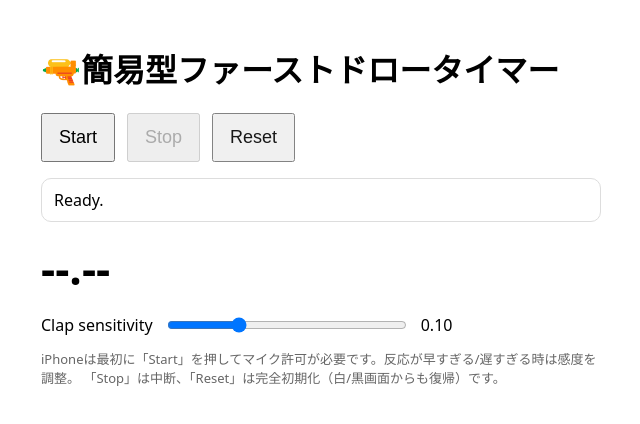
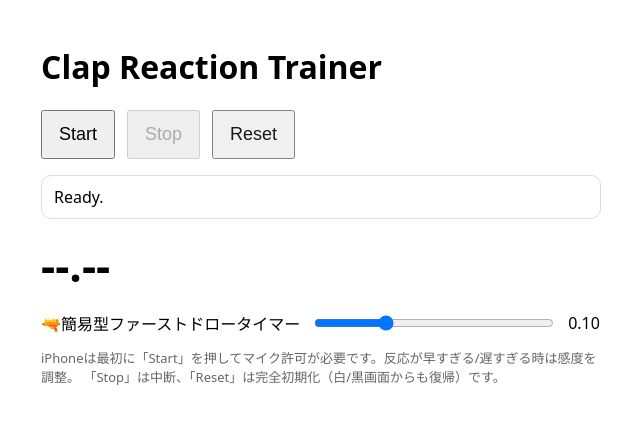
Before and after one commit to secretnaisho/ShootingTimer, a plain HTML site: page index.html in a window 1280 px wide. Shown: the whole page, without its empty margins (319-959 px from the left). Drawn offline with Linux system fonts and the light colour scheme.

Commit message:
Update index.html

```diff
--- a/index.html
+++ b/index.html
@@ -3,7 +3,7 @@
 <head>
   <meta charset="utf-8" />
   <meta name="viewport" content="width=device-width,initial-scale=1" />
-  <title>🔫簡易型ファーストドロータイマー</title>
+  <title>簡易型ファーストドロータイマー</title>
   <style>
     body { font-family: system-ui, sans-serif; margin: 0; padding: 24px; background:#fff; }
     .card { max-width: 560px; margin: 0 auto; }
@@ -40,7 +40,7 @@
   <div class="overlay" id="whiteout"></div>
 
   <div class="card">
-    <h1>🔫簡易型ファーストドロータイマー</h1>
+    <h1>Clap Reaction Trainer</h1>
 
     <div class="row">
       <button id="startBtn">Start</button>
@@ -52,7 +52,7 @@
     <div class="big" id="time">--.--</div>
 
     <div class="row">
-      <label>Clap sensitivity</label>
+      <label>🔫簡易型ファーストドロータイマー</label>
       <input id="threshold" type="range" min="0.02" max="0.30" step="0.01" value="0.10">
       <span id="thrVal">0.10</span>
     </div>
```
